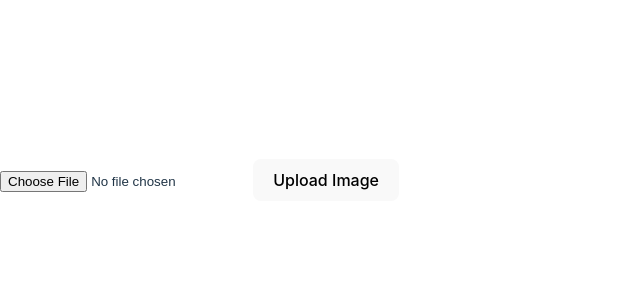
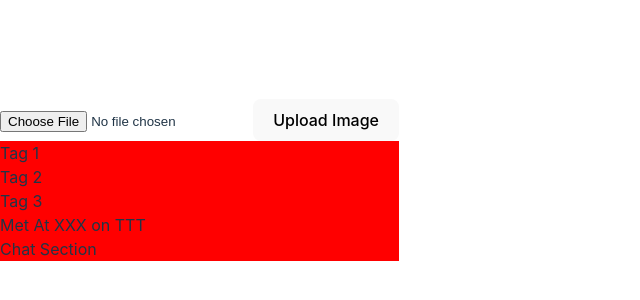
Before and after one commit to mrkhunt/AniDex, a React (Vite) app in the folder frontend/: page / in a window 1280 px wide. Shown: the part 220-520 px from the top of the page, without its empty margins (0-640 px from the left). Built offline with nearby package versions, Linux system fonts and the light colour scheme.

Commit message:
Testing Pokedex

```diff
--- a/frontend/src/App.jsx
+++ b/frontend/src/App.jsx
@@ -1,5 +1,6 @@
 import React, { useState } from "react";
 import axios from "axios";
+import Pokedex from "./Pokedex";
 
 function UploadImage() {
   const [image, setImage] = useState("");
@@ -29,6 +30,7 @@ function UploadImage() {
     <form onSubmit={handleSubmit}>
       <input type="file" onChange={handleImageChange} accept="image/*" />
       <button type="submit">Upload Image</button>
+      <Pokedex />
     </form>
   );
 }
--- /dev/null
+++ b/frontend/src/Pokedex.tsx
@@ -0,0 +1,19 @@
+import React from "react";
+
+const Pokedex = () => {
+  return (
+    <div style={{ backgroundColor: "red" }}>
+      <div>
+        <div>
+          <div>Tag 1</div>
+          <div>Tag 2</div>
+          <div>Tag 3</div>
+        </div>
+      </div>
+      <div>Met At XXX on TTT</div>
+      <div>Chat Section</div>
+    </div>
+  );
+};
+
+export default Pokedex;
```
Also changed, not shown: 1 other file (tests, documents, lock files or other folders).
